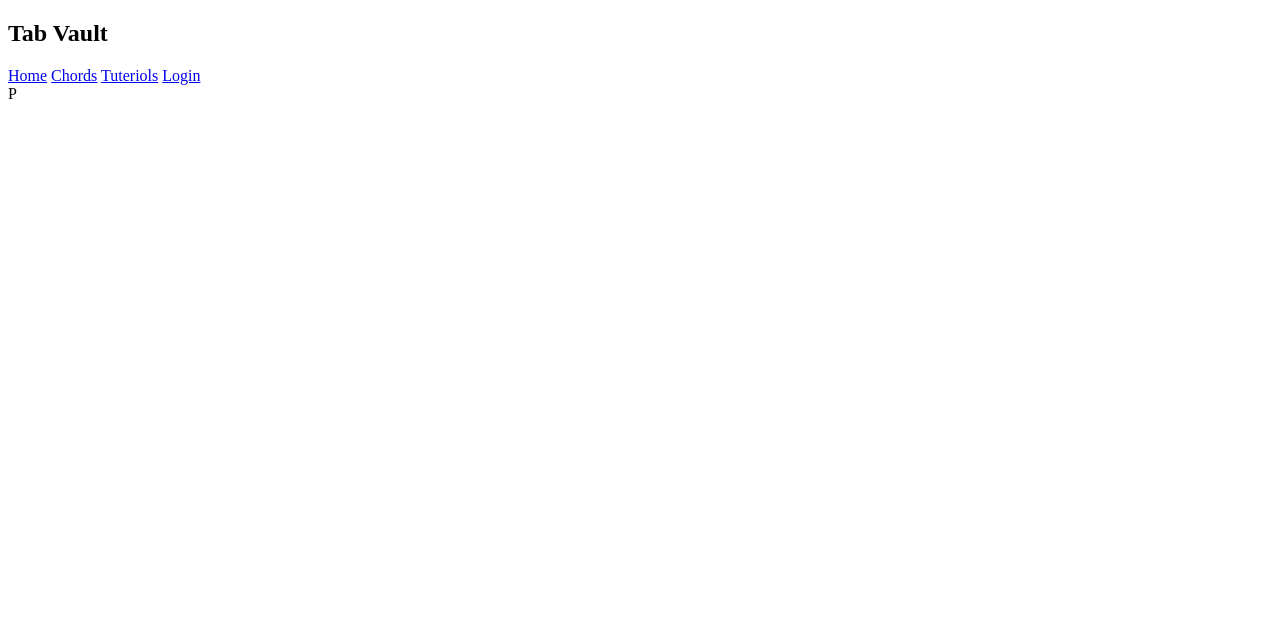
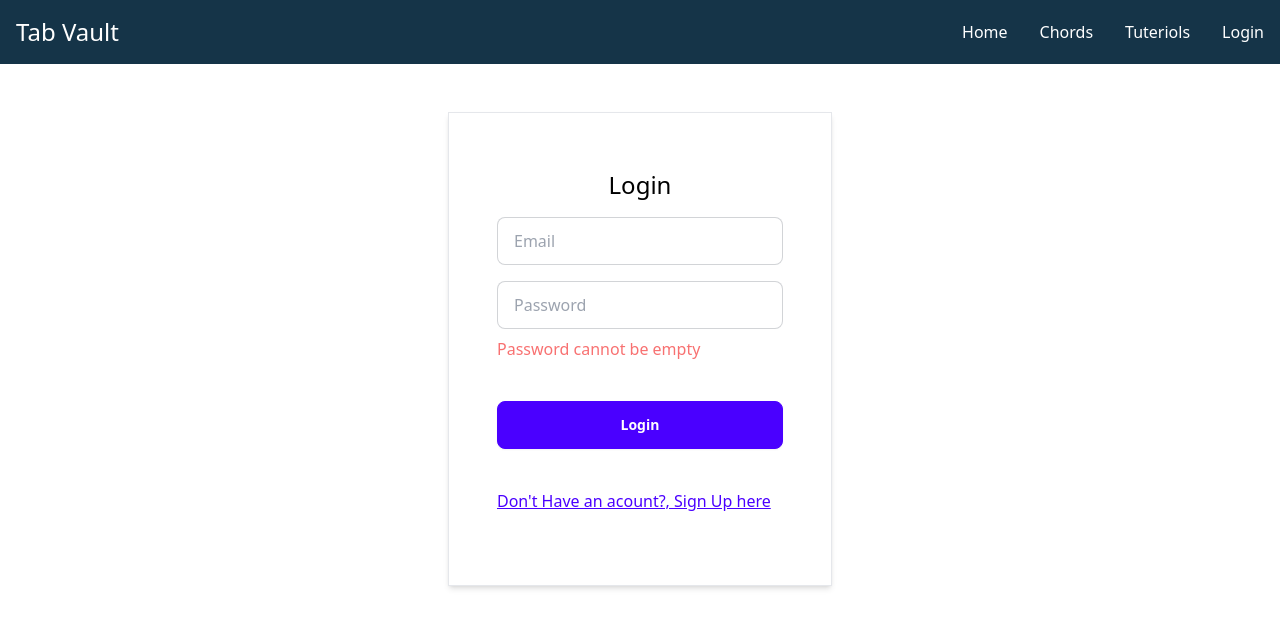
Before and after one commit to puzant/Tab-Vault, a SvelteKit app: page /login in a window 1280 px wide. Shown: the top 628 px of the page. Built offline with nearby package versions, Linux system fonts and the light colour scheme; no server answers.

Commit message:
implement authentication with firebase

```diff
--- /dev/null
+++ b/src/lib/authStore.ts
@@ -0,0 +1,9 @@
+import { writable } from "svelte/store";
+import { onAuthStateChanged } from "firebase/auth";
+import { auth } from "./firebase";
+
+export const user = writable(null)
+
+onAuthStateChanged(auth, (currentUser) => {
+  user.set(currentUser)
+})
--- a/src/lib/components/Sidebar.svelte
+++ b/src/lib/components/Sidebar.svelte
@@ -53,7 +53,6 @@
 	import { difficultiesList, stylesList } from '$lib'
 	import { filtersStore } from '$lib/filtersStore';
 	import clsx from 'clsx'
-  import "../app.css";
 
 	const updateDifficultyFilter = (difficulty) => {
     filtersStore.update(filters => ({
--- a/src/lib/firebase.ts
+++ b/src/lib/firebase.ts
@@ -1,8 +1,14 @@
+import { getAuth, createUserWithEmailAndPassword, signInWithEmailAndPassword, signOut } from 'firebase/auth';
 import { getFirestore, getDocs, addDoc, updateDoc, deleteDoc,collection, doc, query,where} from 'firebase/firestore';
-import { getAuth, createUserWithEmailAndPassword, signInWithEmailAndPassword, signOut, onAuthStateChanged } from 'firebase/auth';
 import { initializeApp } from "firebase/app";
 import { filtersStore } from './filtersStore';
 import { get } from 'svelte/store';
+
+const AuthErrorMessages = {
+ TOO_MANY_REQUESTS: 'Access to this account has been temporarily disabled due to many failed login attempts.',
+ INVALID_CREDENTIALS: 'Email or Password is incorrect',
+ DEFAULT: 'An unknown error occurred. Please try again.'
+}
 
 const firebaseConfig = {
   apiKey: import.meta.env.VITE_FIREBASE_API_KEY,
@@ -32,7 +38,24 @@ export const login = async (email: string, passwrod: string) => {
   try {
     const userCredential = await signInWithEmailAndPassword(auth, email, passwrod)
     return userCredential.user
-  } catch(err) {
+  } catch (err) {
+    const errorCode = err.code
+
+    switch (errorCode) {
+      case 'auth/too-many-requests':
+        return AuthErrorMessages.TOO_MANY_REQUESTS
+      case 'auth/invalid-credential':
+        return AuthErrorMessages.INVALID_CREDENTIALS
+      default:
+        return AuthErrorMessages.DEFAULT
+    }
+  }
+}
+
+export const logout = async () => {
+  try {
+    await signOut(auth)
+  } catch (err) {
     throw err
   }
 }
--- a/src/routes/+layout.svelte
+++ b/src/routes/+layout.svelte
@@ -1,26 +1,54 @@
+<div>
 	<nav class="bg-[#153448] text-white p-4 flex justify-between items-center">
 		<h1 class="text-2xl">Tab Vault</h1>
+
 		<div class="flex gap-8">
 			<a href="/">Home</a>
 			<a href="/">Chords</a>
 			<a href="/">Tuteriols</a>
-		<a href="/">Login</a>
+			{#if isAuthenticated}
+				<span on:click={logout}>Logout</span>
+			{:else}
+				<a href="/login">Login</a>
+			{/if}
+
+			{#if isAuthenticated}
 				<div class="avatar placeholder">
 					<div class="bg-indigo-500 text-neutral-content rounded-full w-7">
 						<span class="text-xl">P</span>
 					</div>
 				</div>
+			{/if}
 		</div>
 	</nav>
 
-<div class="grid grid-cols-12 w-[90%] mx-auto">
-	<!-- <Sidebar /> -->
+	<div class={containerWidth}>
+		{#if isAuthenticated}
+			<Sidebar />
+		{/if}
 
-	<div class="col-span-10">
+		<div class={slotWidth}>
 			<slot></slot>
+		</div>
 	</div>
 </div>
 
 <script>
-	// import Sidebar from '$lib/components/Sidebar.svelte'
+	import Sidebar from '$lib/components/Sidebar.svelte'
+	import { logout } from '$lib/firebase'
+	import { user } from '$lib/authStore'
+	import clsx from 'clsx';
+  import "../app.css";
+
+  $: isAuthenticated = $user !== null;
+
+	$: containerWidth = clsx('grid grid-cols-12 mx-auto gap-4', {
+		'w-full': !isAuthenticated,
+		'w-[80%]': isAuthenticated
+	})
+
+	$: slotWidth = clsx('', {
+		'col-span-12': !isAuthenticated,
+		'col-span-10': isAuthenticated
+	})
 </script>
--- a/src/routes/login/+page.svelte
+++ b/src/routes/login/+page.svelte
@@ -0,0 +1,82 @@
+<div class="">
+  {#if generalError}
+    <div role="alert" class="alert alert-warning my-4 w-1/2 mx-auto">
+      <svg xmlns="http://www.w3.org/2000/svg" class="stroke-current shrink-0 h-6 w-6" fill="none" viewBox="0 0 24 24"><path stroke-linecap="round" stroke-linejoin="round" stroke-width="2" d="M12 9v2m0 4h.01m-6.938 4h13.856c1.54 0 2.502-1.667 1.732-3L13.732 4c-.77-1.333-2.694-1.333-3.464 0L3.34 16c-.77 1.333.192 3 1.732 3z" /></svg>
+      <span>{generalError}</span>
+      </div>
+    {/if}
+
+  <div class="m-auto w-[30%] border shadow-md px-12 py-14 my-12">
+    <h1 class="text-2xl text-center">Login</h1>
+
+    <form on:submit={handleLogin} class="flex flex-col gap-4 my-4">
+      <div class="flex flex-col gap-2">
+        <input bind:value={email} type="text" placeholder="Email" class="input input-bordered w-full" />
+        {#if emailError} <span class="text-red-400">{emailError}</span> {/if}
+      </div>
+
+      <div class="flex flex-col gap-2">
+        <input bind:value={password} type="password" placeholder="Password" class="input input-bordered w-full" />
+        {#if passwordError} <span class="text-red-400">{passwordError}</span> {/if}
+      </div>
+
+      <button type="submit" class="btn btn-primary my-6"><span class="text-white">Login</span></button>
+      <a class="link link-primary">Don't Have an acount?, Sign Up here</a>
+    </form>
+  </div>
+</div>
+
+<script lang="ts">
+  import { onMount } from "svelte";
+  import { user } from "$lib/authStore";
+  import { login } from "$lib/firebase";
+  import { goto } from "$app/navigation";
+
+  let email = ''
+  let password = ''
+  let emailError = ''
+  let passwordError = ''
+  let generalError = ''
+
+  $: emailError = validateEmail(email);
+  $: passwordError = validatePassword(password);
+
+  const validateEmail = (email: string) => {
+    const emailRegex = /^[^\s@]+@[^\s@]+\.[^\s@]+$/;
+    if (email && !emailRegex.test(email)) {
+      return 'Invalid email address';
+    }
+    return '';
+  }
+
+  const validatePassword = (password: string) => {
+    if (!password) {
+      return 'Password cannot be empty';
+    }
+    return '';
+  }
+
+  onMount(() => {
+    $: if ($user) {
+      window.location.href = '/';
+    }
+  });
+
+  const handleLogin = async () => {
+    if (!navigator.onLine) {
+      generalError = 'You are currently offline. Please check your internet connection and try again.';
+      return;
+    }
+
+    if (!emailError && !passwordError) {
+      const res = await login(email, password)
+      if (typeof res === 'string') {
+        generalError = res
+      } else {
+        //  handle suucessful login
+        goto('/')
+      }
+    }
+  }
+
+</script>
```
Also changed, not shown: src/hooks.ts (added, +13 -0 lines), src/routes/signup/+page.svelte (added), 1 other file (tests, documents, lock files or other folders). Lines whose indentation alone changed are shown as unchanged.
